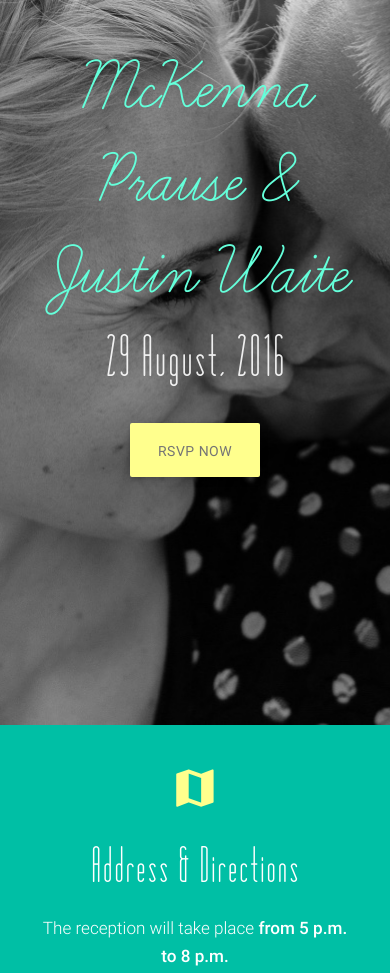
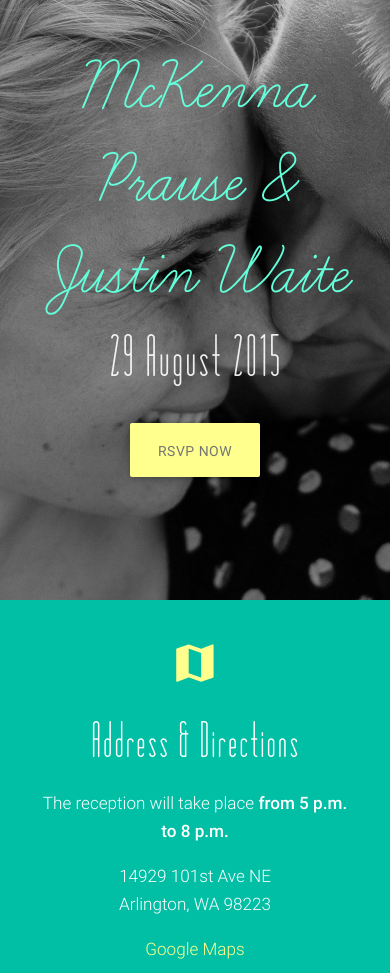
Before and after one commit to jdeanwaite/waitewedding, a plain HTML site: page index.html in a window 390 px wide. Shown: the top 973 px of the page. Drawn offline with nearby package versions, Linux system fonts and the light colour scheme.

Commit message:
fixed date, fixed parallax effect on phone screens

```diff
--- a/css/style.css
+++ b/css/style.css
@@ -93,7 +93,8 @@ p {
     top: 0;
   }
   .parallax-container {
-    min-height: 725px;
+/*    min-height: 725px;*/
+    height: auto;
   }
 }
 
--- a/index.html
+++ b/index.html
@@ -34,7 +34,7 @@
         <br><br>
         <h1 class="header center teal-text text-accent-2" style="margin-bottom:0px">McKenna Prause & Justin Waite</h1>
         <div class="row center">
-          <h5 class="header col s12 light matchbook xl">29 August, 2016</h5>
+          <h5 class="header col s12 light matchbook xl">29 August 2015</h5>
         </div>
         <div class="row center">
           <a href="form.html" id="download-button" class="btn-large waves-effect waves-light yellow accent-1 grey-text text-darken-1">RSVP Now</a>
```
